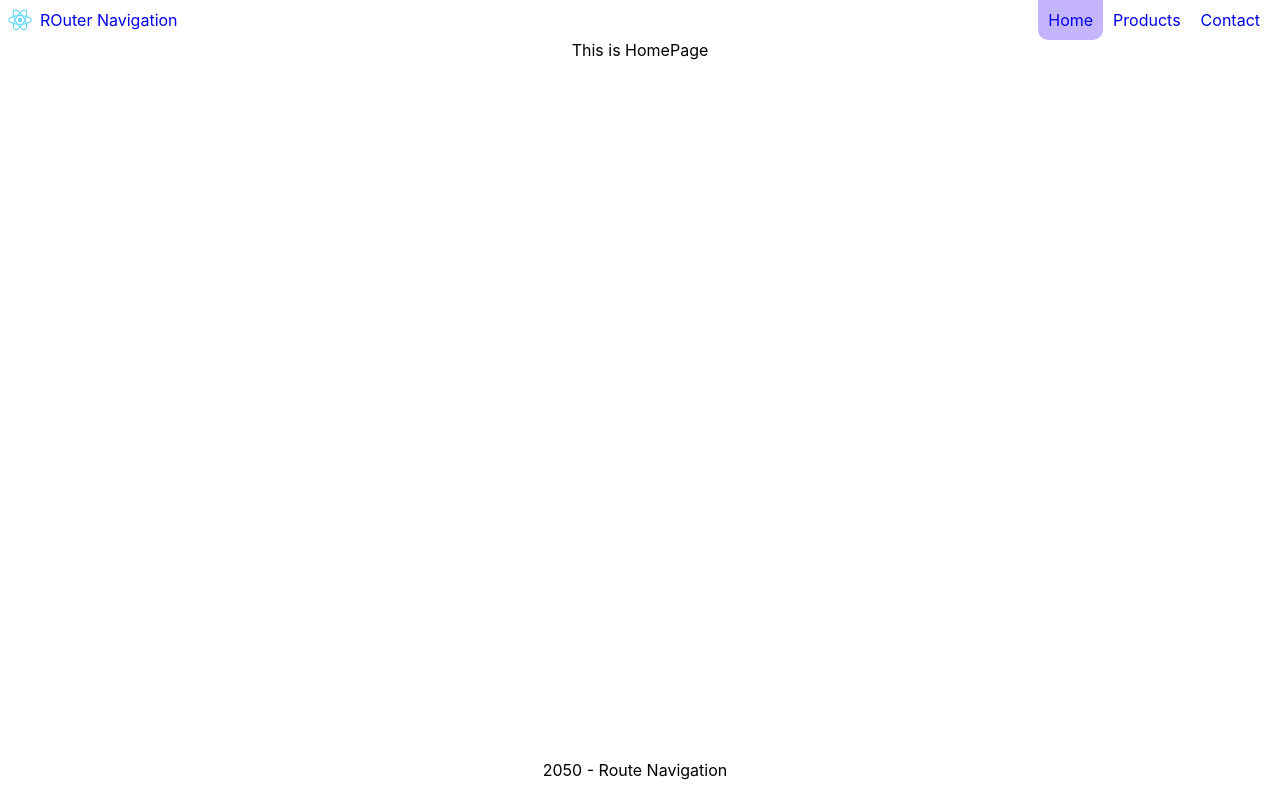
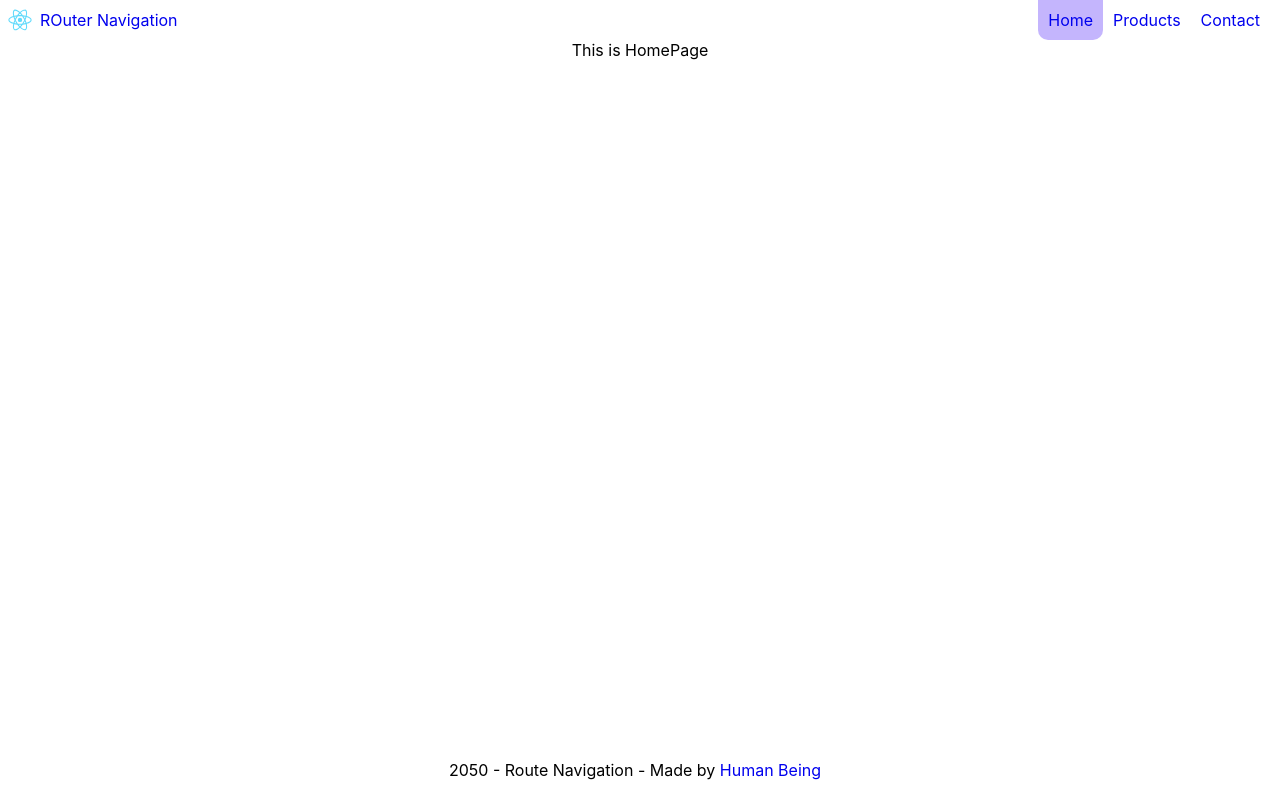
Before and after one commit to anshul-bheniye/react-router-practice, a React (Create React App) app: page / in a window 1280 px wide. Built offline with nearby package versions, Linux system fonts and the light colour scheme.

Commit message:
add github link

```diff
--- a/src/components/Footer.js
+++ b/src/components/Footer.js
@@ -3,7 +3,7 @@
 export const Footer = () => {
   return (
     <div className="footer">
-        2050 - Route Navigation
+       <div> 2050 - Route Navigation - Made by <span><a href="https://github.com/anshul-bheniye">Human Being</a></span></div>
     </div>
   )
 }
```
